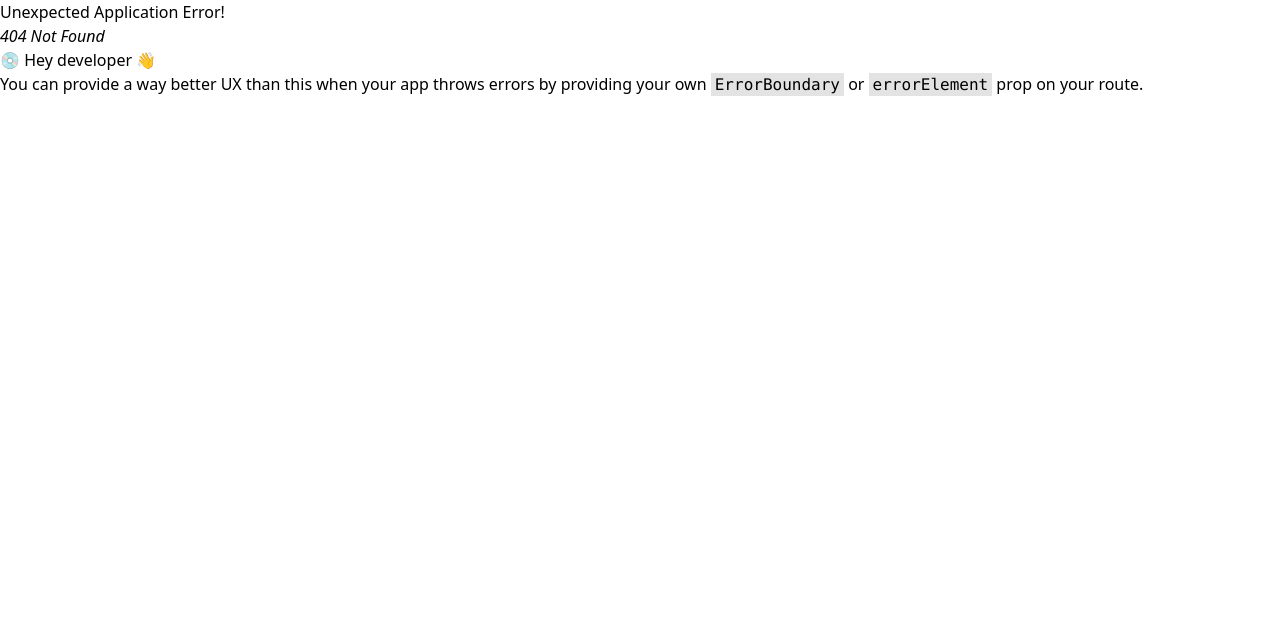
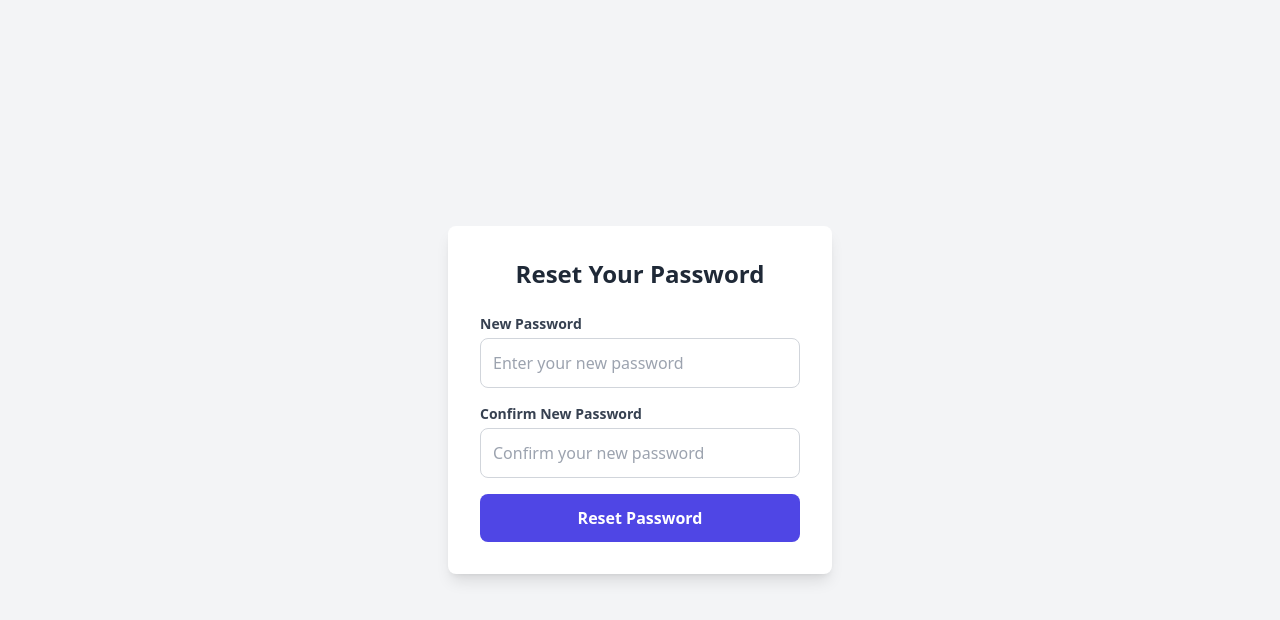
Before and after one commit to shawilayoul/VibeplayAdminDashboard, a React (Vite) app: page /reset-password/1 in a window 1280 px wide. Before the commit this address had no page. Shown: the top 620 px of the page. Built offline with nearby package versions, Linux system fonts and the light colour scheme.

Commit message:
working on reset password

```diff
--- a/src/pages/ResetPasswordConfirm.tsx
+++ b/src/pages/ResetPasswordConfirm.tsx
@@ -1,8 +1,9 @@
-import  { useState } from 'react';
-//import { useParams } from 'react-router-dom'; // Using react-router for routing (if you're using it)
+import axios from 'axios';
+import { useState } from 'react';
+import { useParams } from 'react-router-dom'; // Using react-router for routing (if you're using it)
 
 const ResetPasswordConfirm = () => {
-  //const { token } = useParams();  // Get the reset token from the URL params (assuming the token is in the URL)
+  const { token } = useParams();  // Get the reset token from the URL params (assuming the token is in the URL)
   const [password, setPassword] = useState('');
   const [confirmPassword, setConfirmPassword] = useState('');
   const [error, setError] = useState("");
@@ -29,6 +30,10 @@ const ResetPasswordConfirm = () => {
       // Simulate an API call to reset the password (Replace with actual API call)
       await new Promise((resolve) => setTimeout(resolve, 2000)); // Simulate delay
 
+      await axios.post('https://musicserver-uluy.onrender.com/user/password-reset', {
+        resetToken: token,
+        newPassword: password
+      })
       // Assuming the reset token is valid and the password reset is successful
       setSuccess(true);
       setError("");
@@ -36,7 +41,7 @@ const ResetPasswordConfirm = () => {
 
       // Optionally, redirect the user to the login page after successful reset
       //history.push('/login');
-    // eslint-disable-next-line @typescript-eslint/no-unused-vars
+      // eslint-disable-next-line @typescript-eslint/no-unused-vars
     } catch (err) {
       setError("Failed to reset password. Please try again.");
       setLoading(false);
@@ -95,11 +100,10 @@ const ResetPasswordConfirm = () => {
 
           <button
             type="submit"
-            className={`w-full py-3 text-white font-semibold rounded-lg focus:outline-none ${
-              loading
-                ? 'bg-gray-400 cursor-not-allowed'
-                : 'bg-indigo-600 hover:bg-indigo-700 focus:ring-2 focus:ring-indigo-600'
-            }`}
+            className={`w-full py-3 text-white font-semibold rounded-lg focus:outline-none ${loading
+              ? 'bg-gray-400 cursor-not-allowed'
+              : 'bg-indigo-600 hover:bg-indigo-700 focus:ring-2 focus:ring-indigo-600'
+              }`}
             disabled={loading}
           >
             {loading ? 'Processing...' : 'Reset Password'}
--- a/src/pages/RestPassword.tsx
+++ b/src/pages/RestPassword.tsx
@@ -1,5 +1,5 @@
 import axios from 'axios';
-import  { useState } from 'react';
+import { useState } from 'react';
 
 const ResetPassword = () => {
   const [email, setEmail] = useState('');
@@ -13,12 +13,14 @@ const ResetPassword = () => {
 
     // Example API call (Replace with actual API)
     try {
-      // Simulate an API call to reset the password (replace with actual backend logic)
-      await new Promise((resolve) => setTimeout(resolve, 2000)); // Simulate delay
-      await axios.post("https://musicserver-uluy.onrender.com/user/request-password-reset",email)
+      await axios.post(
+        'https://musicserver-uluy.onrender.com/user/request-password-reset',
+        { email: email },
+        { headers: { 'Content-Type': 'application/json' } } // Ensure the header is set
+      );
       setSuccess(true);
       setError("");
-    // eslint-disable-next-line @typescript-eslint/no-unused-vars
+      // eslint-disable-next-line @typescript-eslint/no-unused-vars
     } catch (err) {
       setError("An error occurred while resetting your password.");
       setSuccess(false);
@@ -63,11 +65,10 @@ const ResetPassword = () => {
 
           <button
             type="submit"
-            className={`w-full py-3 text-white font-semibold rounded-lg focus:outline-none ${
-              loading
-                ? 'bg-gray-400 cursor-not-allowed'
-                : 'bg-indigo-600 hover:bg-indigo-700 focus:ring-2 focus:ring-indigo-600'
-            }`}
+            className={`w-full py-3 text-white font-semibold rounded-lg focus:outline-none ${loading
+              ? 'bg-gray-400 cursor-not-allowed'
+              : 'bg-indigo-600 hover:bg-indigo-700 focus:ring-2 focus:ring-indigo-600'
+              }`}
             disabled={loading}
           >
             {loading ? 'Sending...' : 'Send Reset Link'}
--- a/src/routers/Router.tsx
+++ b/src/routers/Router.tsx
@@ -87,11 +87,11 @@ const router = createBrowserRouter([
         ]
     },
     {
-        path:"/ResetPassword",
+        path:"/resetPassword-request",
         element:<ResetPassword/>
     },
     {
-        path:"/:token",
+        path:"/reset-password/:token",
         element:<ResetPasswordConfirm/>
     },
 ])
```
